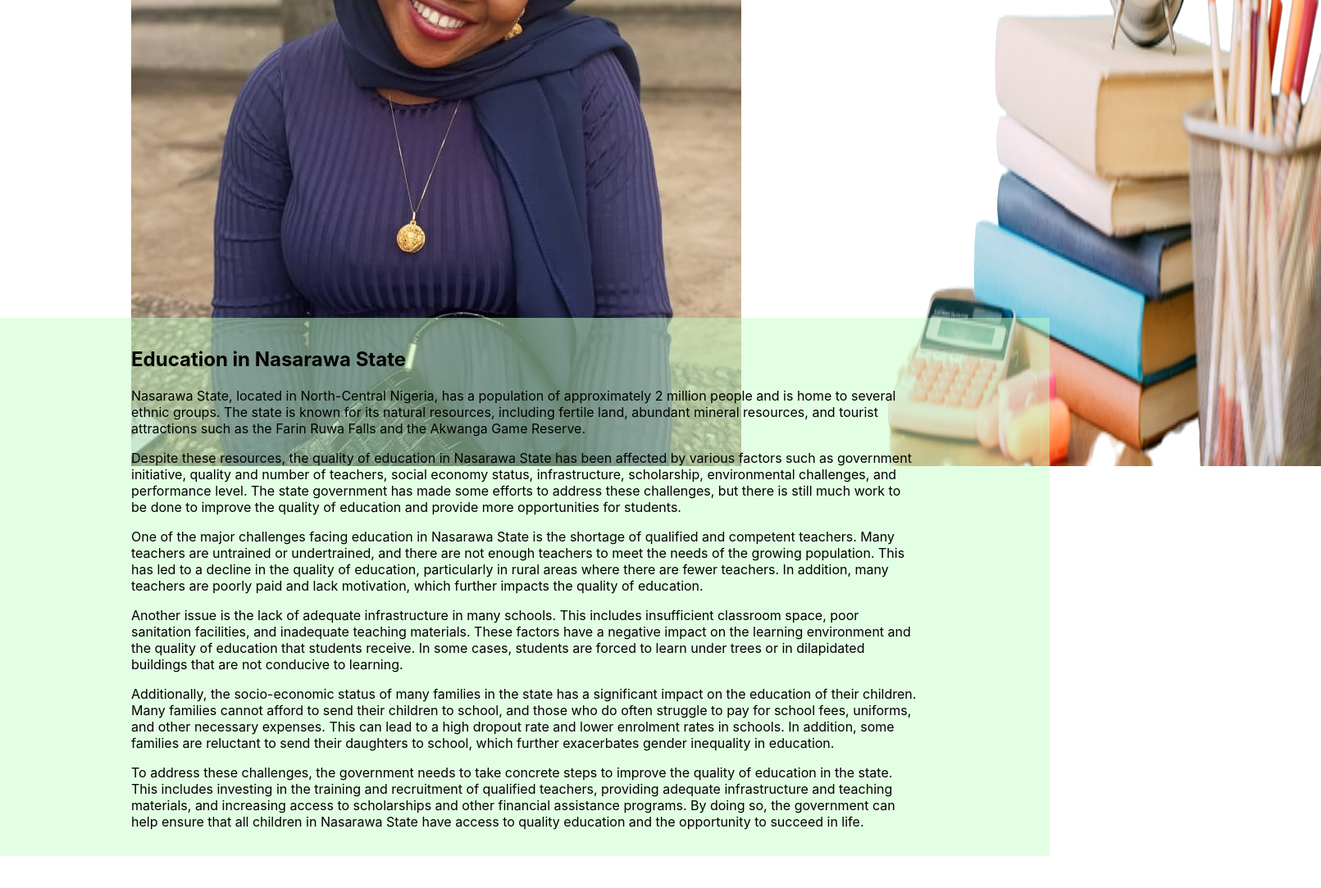
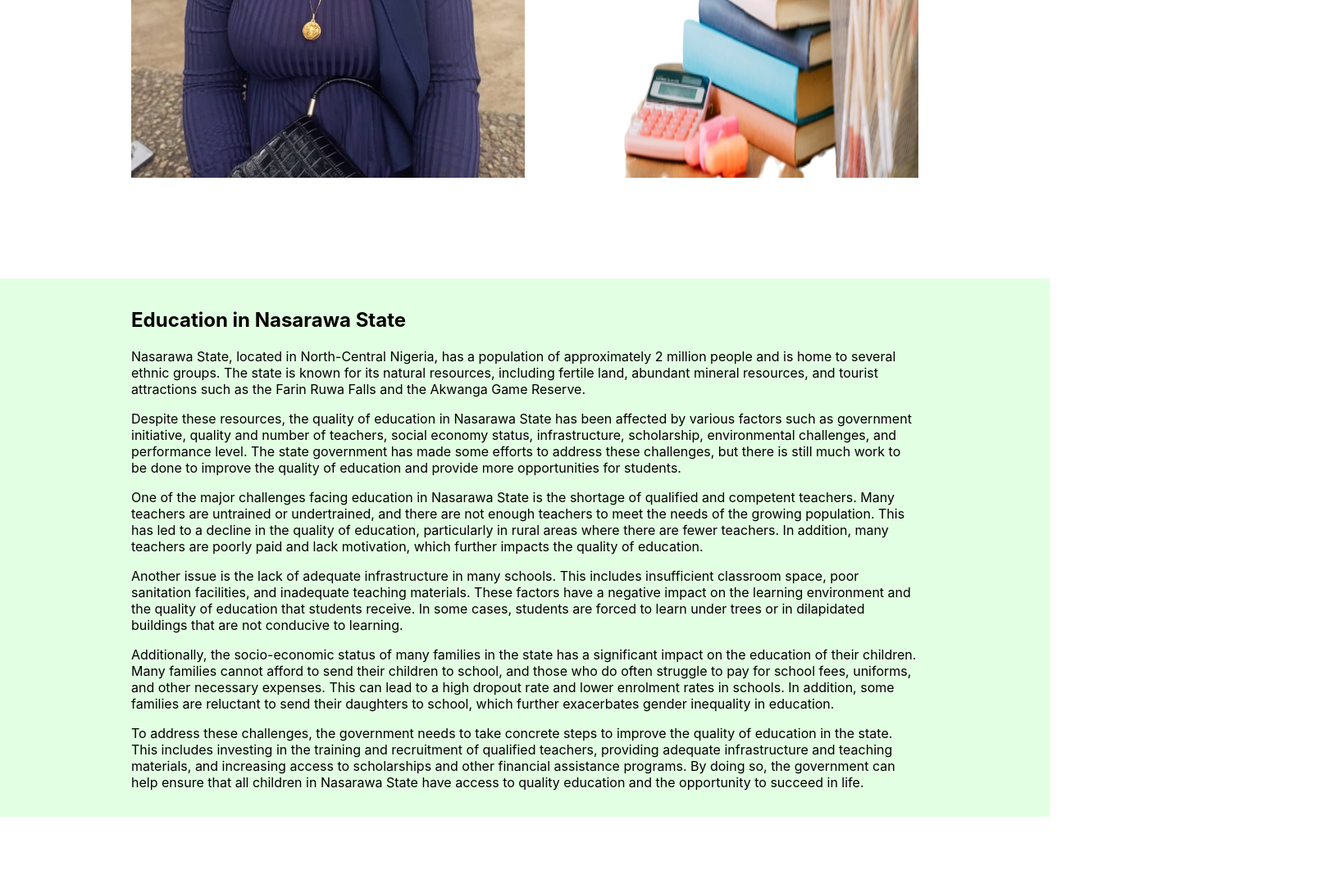
Before and after one commit to Snazzynuhu/drladiproposal, a React (Create React App) app: page / in a window 1280 px wide. Shown: the part 980-2064 px from the top of the page at 82% size, 1611 px wide, since content can reach past the window. Built offline with nearby package versions, Linux system fonts and the light colour scheme.

Commit message:
feat: included presenter's image

```diff
--- a/src/HomePage/HomePage.css
+++ b/src/HomePage/HomePage.css
@@ -7,7 +7,7 @@
 
   /* Article Styles */
   .article-container {
-    margin: 53rem auto 10rem;
+    margin: 50rem auto 10rem;
     max-width: 100%;
     padding: 1rem 10rem;
     background-color: rgba(200, 2002, 200, 0.5);
@@ -69,3 +69,10 @@
 display: flex !important;
 margin-top: 1rem !important;
   }
+  .profile-container>img{
+width: 50%;
+/* object-fit: contain; */
+  }
+  /* .profile-container>.presenterpic{
+width: 5rem;
+  } */
```
